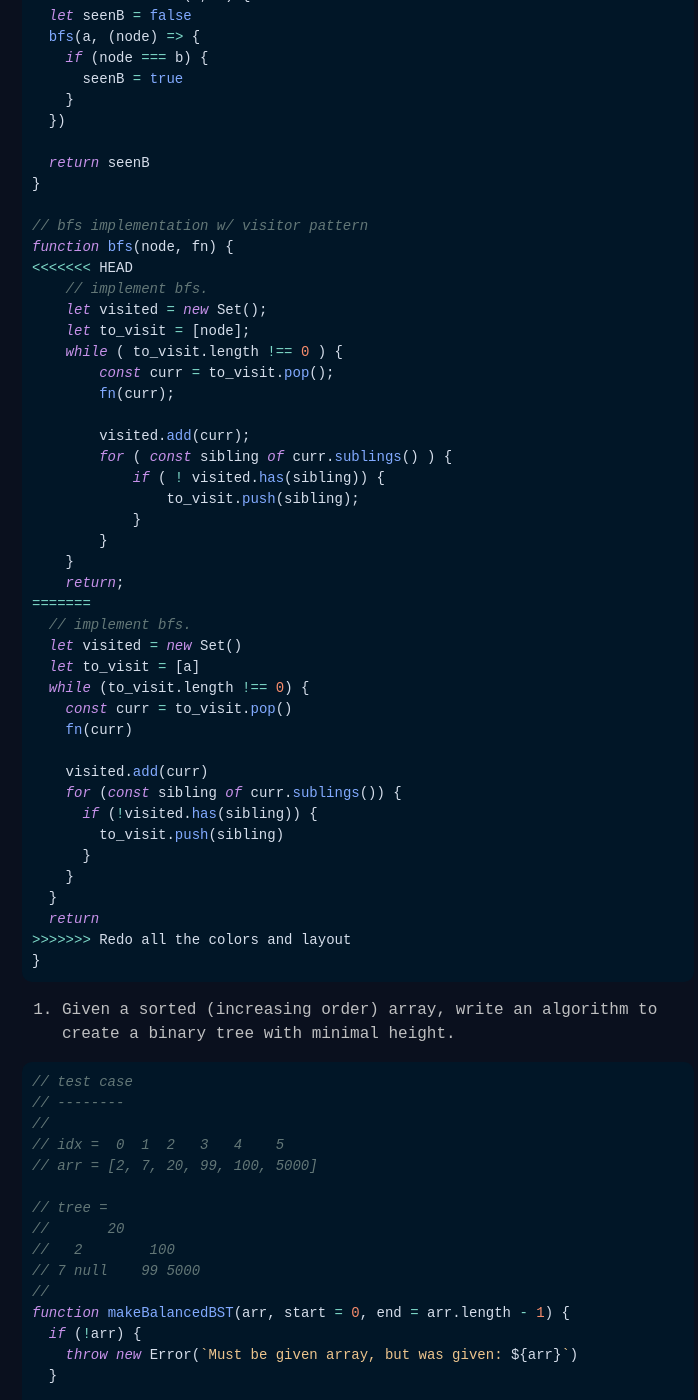
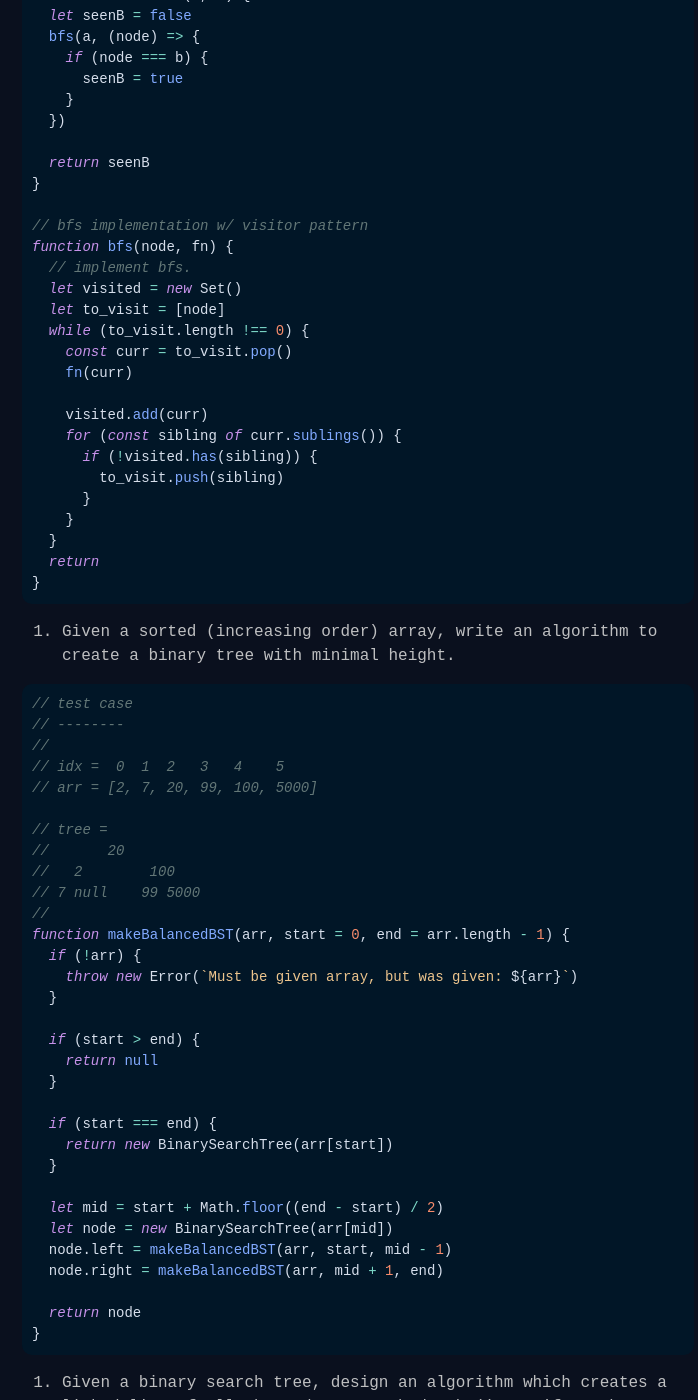
Before and after one commit to samouri/samouri.github.io, a Jekyll site: the page built from interview-prep/notes.md, in a window 1280 px wide and 1400 px high, scrolled down 21572 px. Shown: the whole window, without its empty margins (282-980 px from the left). Built offline with Jekyll 4.4.1, drawn with Linux system fonts in a browser that asks for light colours; our own code applies the rules of GitHub Pages for plain Markdown files.

Commit message:
reformat semicolon-less

````diff
--- a/interview-prep/notes.md
+++ b/interview-prep/notes.md
@@ -991,26 +991,9 @@ function connected(a, b) {
 
 // bfs implementation w/ visitor pattern
 function bfs(node, fn) {
-<<<<<<< HEAD
-    // implement bfs.
-    let visited = new Set();
-    let to_visit = [node];
-    while ( to_visit.length !== 0 ) {
-        const curr = to_visit.pop();
-        fn(curr);
-
-        visited.add(curr);
-        for ( const sibling of curr.sublings() ) {
-            if ( ! visited.has(sibling)) {
-                to_visit.push(sibling);
-            }
-        }
-    }
-    return;
-=======
   // implement bfs.
   let visited = new Set()
-  let to_visit = [a]
+  let to_visit = [node]
   while (to_visit.length !== 0) {
     const curr = to_visit.pop()
     fn(curr)
@@ -1023,7 +1006,6 @@ function bfs(node, fn) {
     }
   }
   return
->>>>>>> Redo all the colors and layout
 }
 ```
 
````
